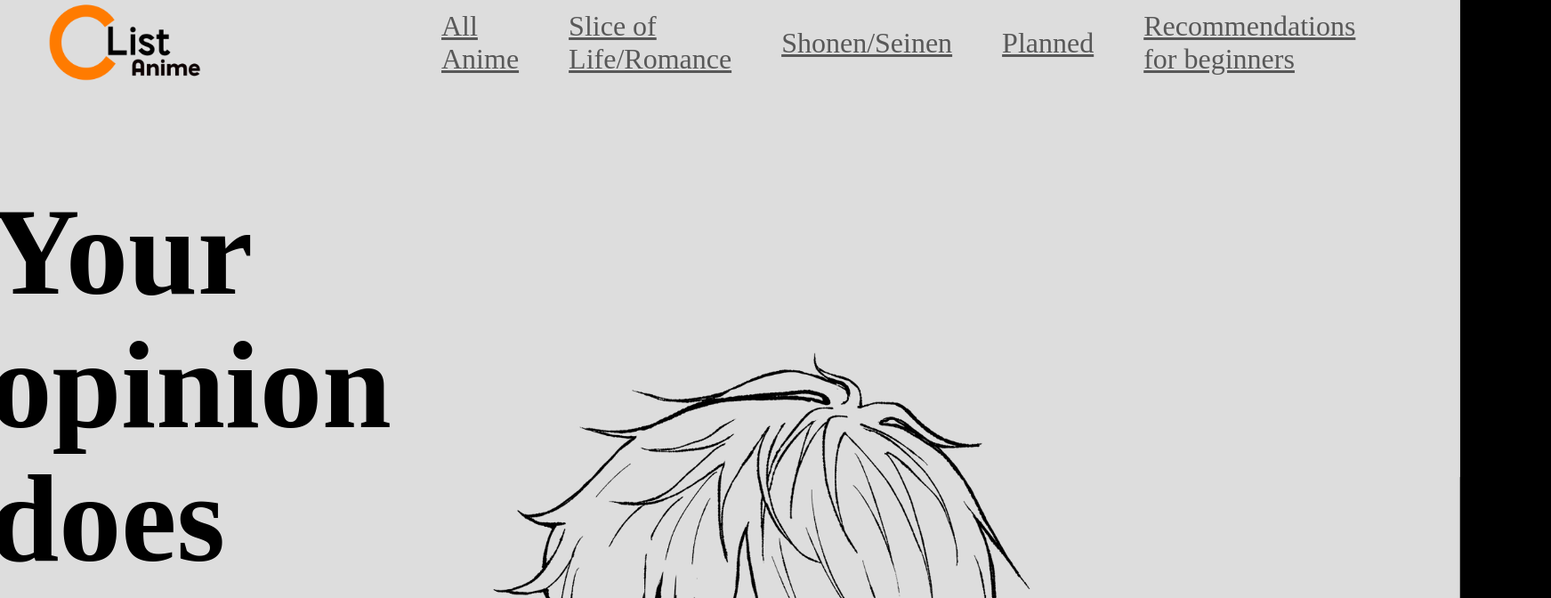
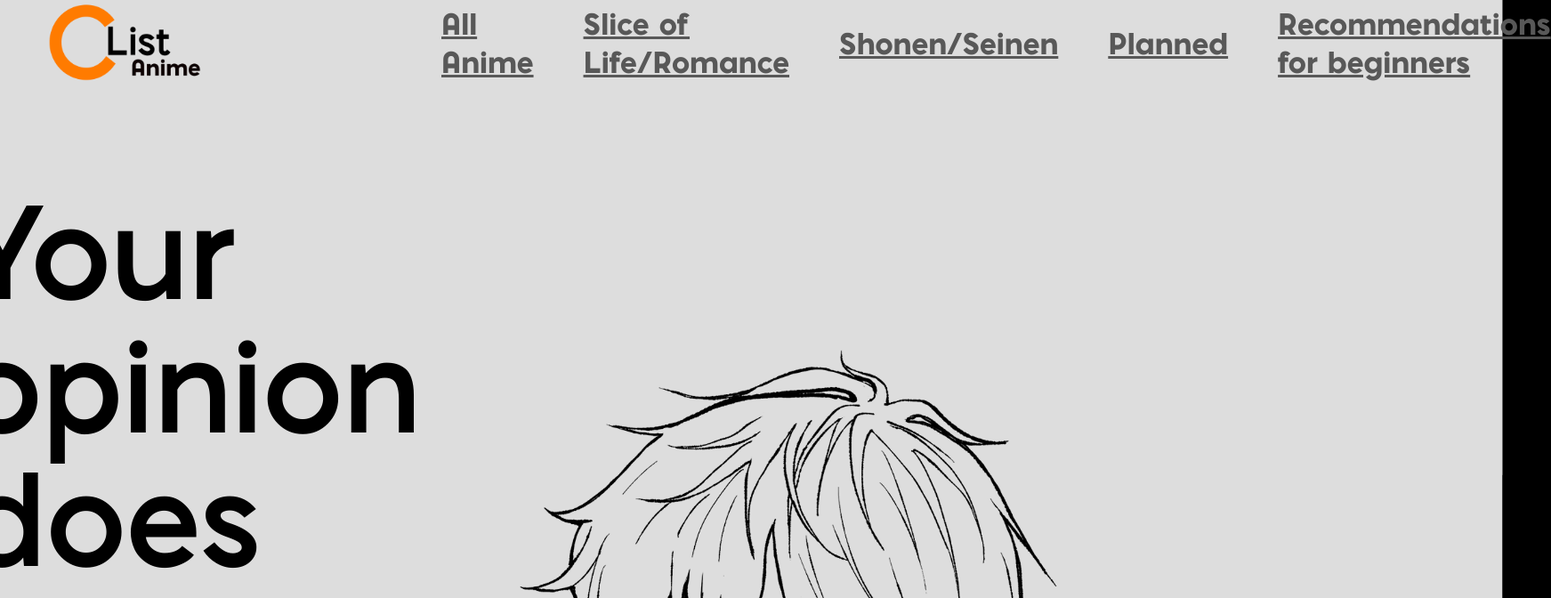
Before and after one commit to ciciisme/C-anime-list, a plain HTML site: page index.html in a window 1280 px wide. Shown: the top 672 px of the page at 89% size, 1743 px wide, since content can reach past the window. Drawn offline with Linux system fonts and the light colour scheme; a web font is replaced by a local one.

Commit message:
Update home.css

```diff
--- a/home.css
+++ b/home.css
@@ -2,25 +2,25 @@
 
 @font-face {
     font-family: 'Pontiac';
-    src: url("fonts\pontiac_regulaer.ttf");
+    src: url("fonts/pontiac_regulaer.ttf");
     font-weight: normal;
 }
 
 @font-face {
     font-family: "Pontiac";
-    src: url("fonts\Pontiac_Light.ttf");
+    src: url("fonts/Pontiac_Light.ttf");
     font-weight: lighter;
 }
 
 @font-face {
     font-family: "Pontiac";
-    src: url("fonts\Pontiac_bold.ttf");
+    src: url("fonts/Pontiac_bold.ttf");
     font-weight: bold;
 }
 
 @font-face {
     font-family: "Pontiac";
-    src: url('fonts\pontiac_black.ttf');
+    src: url('fonts/pontiac_black.ttf');
     font-weight: bolder;
 }
 
```
